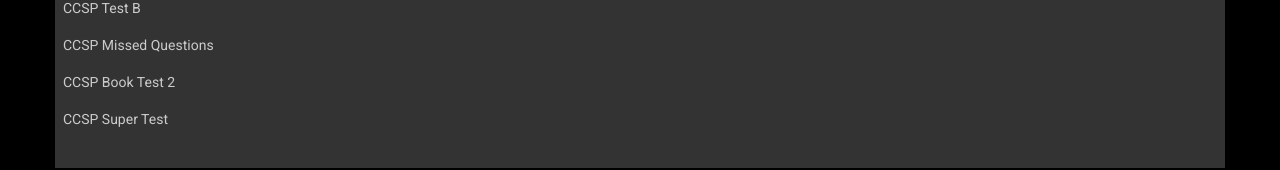
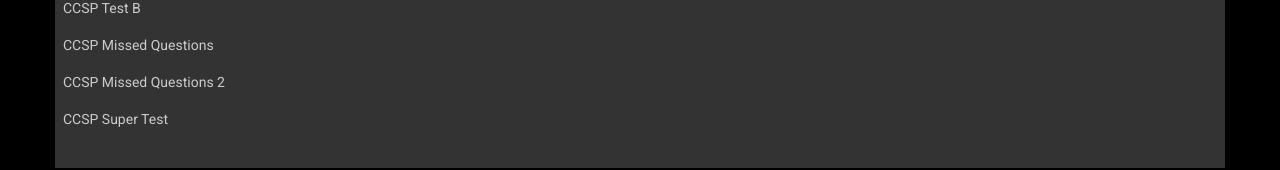
Before and after one commit to dornellaskj/studyApp, an Angular app: page /study in a window 1280 px wide. Shown: the part 414-584 px from the top of the page. Built offline with nearby package versions, Linux system fonts and the light colour scheme.

Commit message:
fixing labels

```diff
--- a/src/app/study/study.component.html
+++ b/src/app/study/study.component.html
@@ -24,7 +24,7 @@
     <p class="pointer" (click)="setQuestions(6)">CCSP Test A</p>
     <p class="pointer" (click)="setQuestions(7)">CCSP Test B</p>
     <p class="pointer" (click)="setQuestions(8)">CCSP Missed Questions</p>
-    <p class="pointer" (click)="setQuestions(9)">CCSP Book Test 2</p>
+    <p class="pointer" (click)="setQuestions(9)">CCSP Missed Questions 2</p>
     <p class="pointer" (click)="setQuestions(10)">CCSP Super Test</p>
   </div>
 </div>
--- a/src/app/study/study.component.ts
+++ b/src/app/study/study.component.ts
@@ -99,7 +99,7 @@ export class StudyComponent implements OnInit {
           break;
       case 9:
         this.questions = this.book2Service.getQuestions();
-        this.questionLabel = 'CCSP Book Test 2';
+        this.questionLabel = 'CCSP Missed Questions 2';
         this.setQuestion(this.index);
         break;
       case 10:
```
